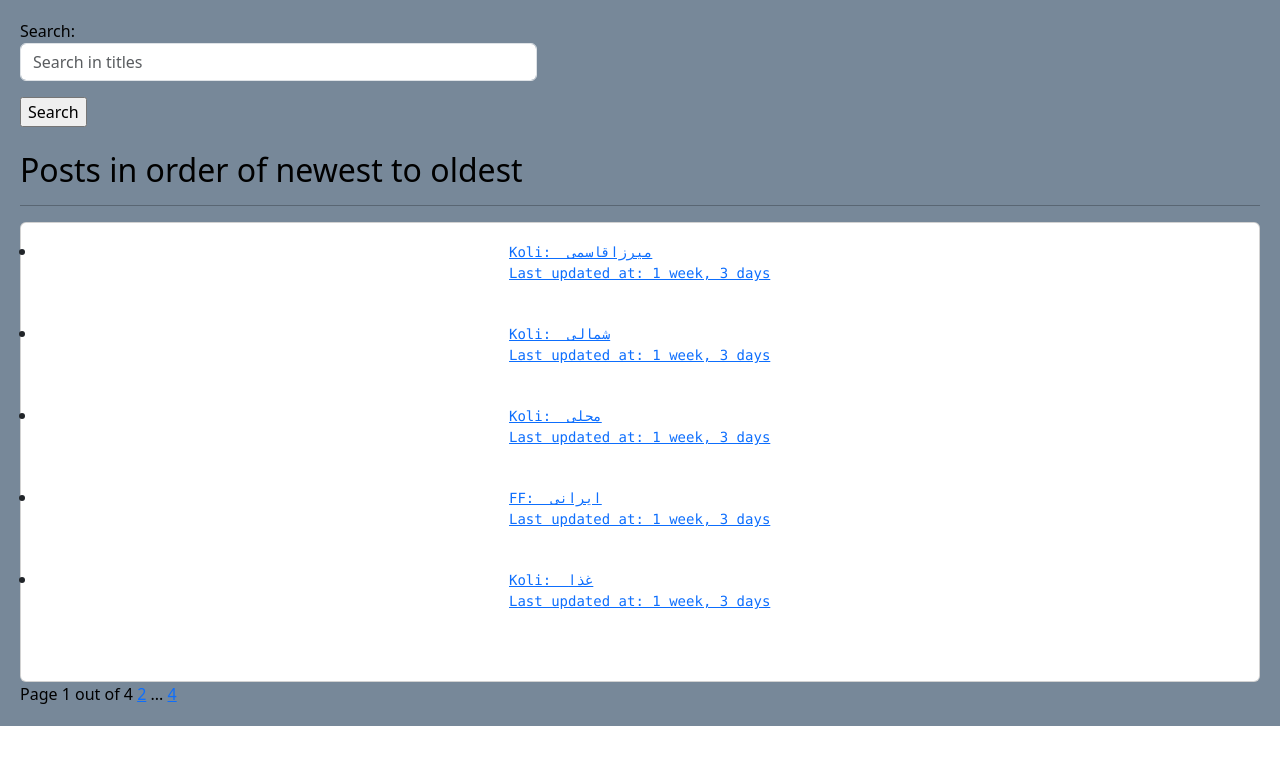
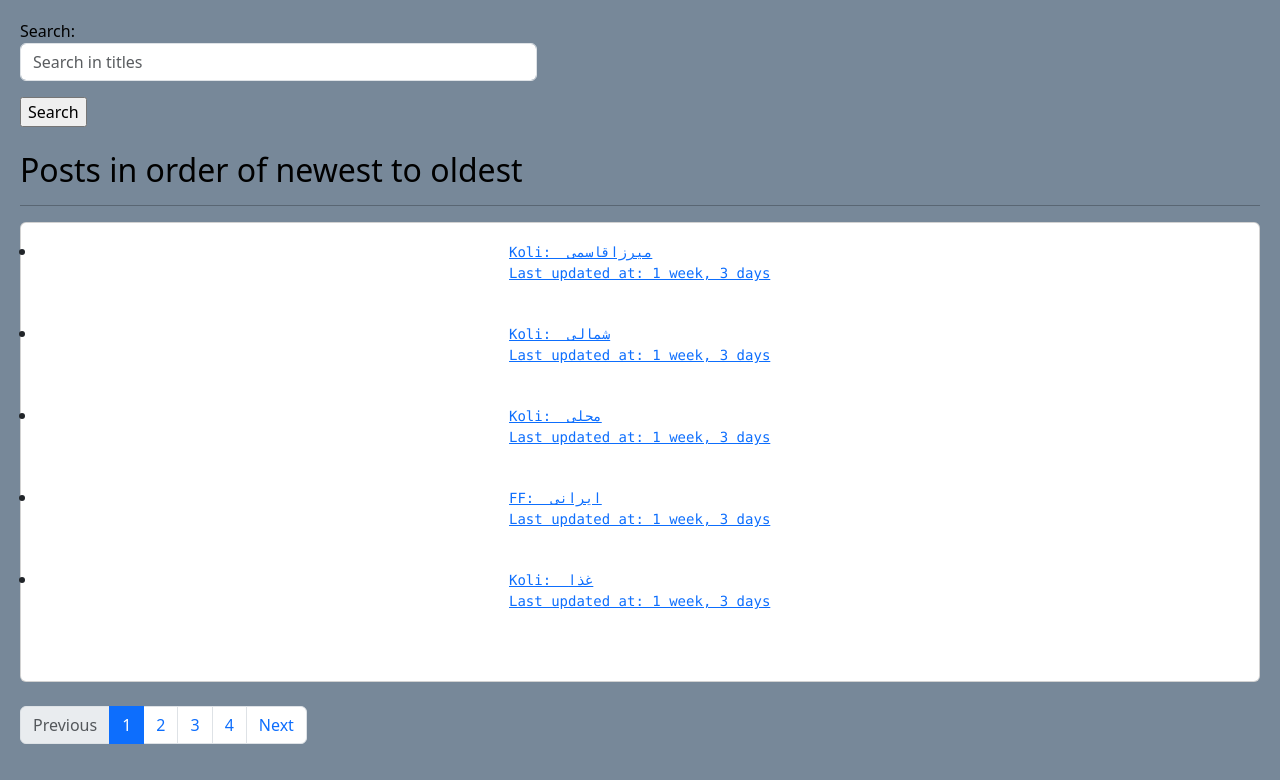
Before and after one commit to FrOZEn-FurY/Blog, a Django app: page /?page=1 in a window 1280 px wide. Shown: the part 57-837 px from the top of the page. Before the commit the page ends 783 px from the top, so only its background shows below. Run offline with Django 4.2, Linux system fonts and the light colour scheme; data comes from the database, SQL or seed files in the repository; some libraries are stand-ins or nearby versions.

Commit message:
Completed the paginator section without '...' part

```diff
--- a/Blog/Home/Templates/Home/Home.html
+++ b/Blog/Home/Templates/Home/Home.html
@@ -28,27 +28,26 @@
 			{% endfor %}
 		</ul>
 	</div>
-	<div class="pagination">
-		<div class="step-links">
-			{% if posts.has_previous %}
-				<a href="{% url 'Home:Home' %}/?page=1">1</a>
-				{% if previous_page_dif > 1 %}
-					<span>...</span>
-				{% endif %}
-				<a href="{% url 'Home:Home' %}/?page={{ posts.previous_page_number }}">{{ posts.previous_page_number }}</a>
-			{% endif %}
-
-			<span class="current">
-				Page {{ posts.number }} out of {{ posts.paginator.num_pages }}
-			</span>
-
-			{% if posts.has_next %}
-				<a href="{% url 'Home:Home' %}/?page={{ posts.next_page_number }}">{{ posts.next_page_number }}</a>
-				{% if next_page_dif > 1 %}
-					<span>...</span>
-				{% endif %}
-				<a href="{% url 'Home:Home' %}/?page={{ posts.paginator.num_pages }}">{{ posts.paginator.num_pages }}</a>
-			{% endif %}
-		</div>
-	</div>
+	<br/>
+	<nav aria-label="...">
+        <ul class="pagination">
+            <li class="page-item {% if not posts.has_previous %} disabled {% endif %}">
+                <a class="page-link"
+                   href="{% url 'Home:Home' %}?page={% if posts.has_previous %}{{ posts.previous_page_number }}{% else %}1{% endif %}">
+	                Previous
+                </a>
+            </li>
+            {% for pages in posts.paginator.page_range %}
+	            <li class="page-item {% if posts.number == pages %} active {% endif %}" aria-current="page">
+	                <a class="page-link" href="{% url 'Home:Home' %}?page={{ pages }}">{{ pages }}</a>
+	            </li>
+	        {% endfor %}
+            <li class="page-item {% if not posts.has_next %} disabled {% endif %}">
+                <a class="page-link"
+                   href="{% url 'Home:Home' %}?page={% if posts.has_next %}{{ posts.next_page_number }}{% else %}{{ posts.number }}{% endif %}">
+	                Next
+                </a>
+            </li>
+        </ul>
+	</nav>
 {% endblock %}
--- a/Blog/Home/views.py
+++ b/Blog/Home/views.py
@@ -22,20 +22,11 @@ class HomeView(View):
         else:
             posts = PostModel.objects.all()
         posts_pages = Paginator(posts, 5)
-        page_number = int(request.GET.get('page', None))
-        if page_number == None:
-            page_number = 1
-        elif page_number < 1 or page_number > posts_pages.num_pages:
+        page_number = int(request.GET.get('page', 1))
+        if page_number < 1 or page_number > posts_pages.num_pages:
             messages.warning(request, _("The requested page does not exists"), 'danger')
             return redirect('Home:Home')
-        previous_page_dif, next_page_dif = 0, 0
-        if page_number > 1:
-            previous_page_dif = posts_pages.page(page_number).previous_page_number() - 1
-        if page_number < posts_pages.num_pages:
-            next_page_dif = posts_pages.num_pages - posts_pages.page(page_number).next_page_number()
         return render(request, self.template_name, {
             'posts': posts_pages.page(page_number),
             'form': form,
-            'previous_page_dif': previous_page_dif,
-            'next_page_dif': next_page_dif
         })
```
